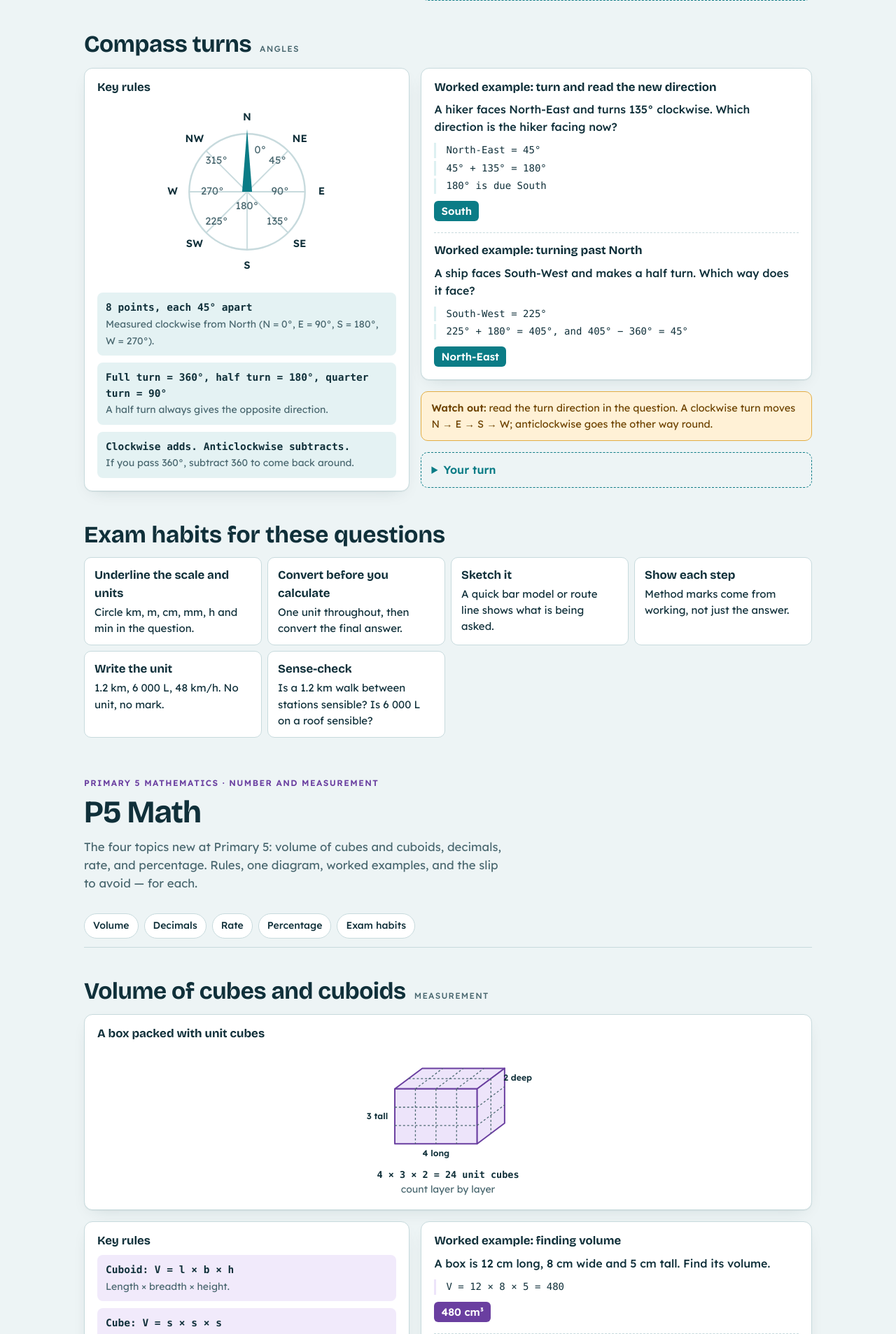
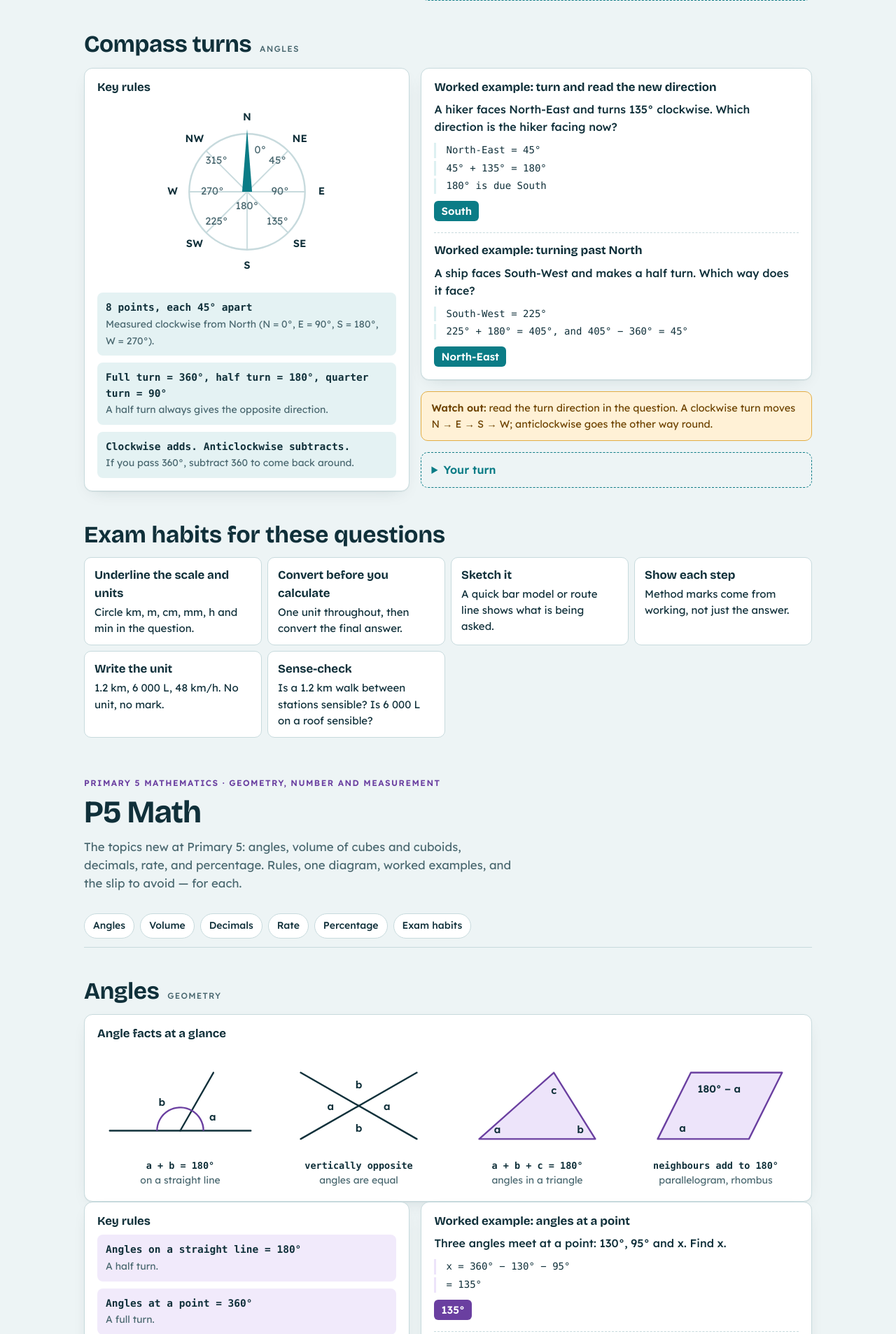
Before and after one commit to jicheng17/PSLE, a Flask app: page /math in a window 1280 px wide. Shown: the part 4093-5999 px from the top of the page at 70% size. Run offline with Flask 3, Linux system fonts and the light colour scheme.

Commit message:
Add Angles topic to P5 Math category

```diff
--- a/templates/math.html
+++ b/templates/math.html
@@ -117,6 +117,7 @@
   svg .shape { fill: var(--tint); stroke: var(--accent); stroke-width: 2; stroke-linejoin: round; }
   svg .dash { fill: none; stroke: var(--muted); stroke-width: 1.3; stroke-dasharray: 3 3; }
   svg .ray { fill: none; stroke: var(--ink); stroke-width: 2; stroke-linecap: round; }
+  svg .arc { fill: none; stroke: var(--accent); stroke-width: 2; }
   svg .lbl { font-weight: 600; }
   svg .mut { fill: var(--muted); font-size: 11px; }
   .fig-note { font-size: 13px; color: var(--muted); margin-top: 6px; }
@@ -198,7 +199,7 @@
     </a>
     <a class="cat-pill cat-p5" href="#p5-math">
       <span class="cat-tag">P5</span>
-      <span><span class="cat-label">P5 Math</span><span class="cat-sub">Volume, decimals, rate, percentage</span></span>
+      <span><span class="cat-label">P5 Math</span><span class="cat-sub">Angles, volume, decimals, rate, percentage</span></span>
     </a>
   </nav>
 
@@ -520,18 +521,115 @@
   <!-- ============ P5 MATH ============ -->
   <div id="p5-math" class="p5-scope" aria-labelledby="p5-math-h">
     <header style="margin-top:56px">
-      <p class="eyebrow">Primary 5 Mathematics · Number and measurement</p>
+      <p class="eyebrow">Primary 5 Mathematics · Geometry, number and measurement</p>
       <h1 id="p5-math-h" style="font-size:clamp(2rem,6vw,2.8rem)">P5 Math</h1>
-      <p class="lede">The four topics new at Primary 5: volume of cubes and cuboids, decimals, rate, and percentage. Rules, one diagram, worked examples, and the slip to avoid — for each.</p>
+      <p class="lede">The topics new at Primary 5: angles, volume of cubes and cuboids, decimals, rate, and percentage. Rules, one diagram, worked examples, and the slip to avoid — for each.</p>
     </header>
 
     <nav class="nav" aria-label="P5 topics">
+      <a href="#p5-angles">Angles</a>
       <a href="#p5-volume">Volume</a>
       <a href="#p5-decimals">Decimals</a>
       <a href="#p5-rate">Rate</a>
       <a href="#p5-percentage">Percentage</a>
       <a href="#p5-habits">Exam habits</a>
     </nav>
+
+    <!-- P5 ANGLES -->
+    <section class="sec" id="p5-angles" aria-labelledby="p5-angles-h">
+      <div class="sec-head"><h2 id="p5-angles-h">Angles</h2><span class="strand">Geometry</span></div>
+      <div class="panel">
+        <h3>Angle facts at a glance</h3>
+        <div class="figs">
+          <figure>
+            <svg viewBox="0 0 200 130" role="img" aria-label="A ray standing on a straight line makes two angles, a and b, that add up to 180 degrees.">
+              <line class="ray" x1="15" y1="100" x2="185" y2="100"/>
+              <line class="ray" x1="100" y1="100" x2="140" y2="30"/>
+              <path class="arc" d="M 128 100 A 28 28 0 0 0 113.9 75.7"/>
+              <path class="arc" d="M 72 100 A 28 28 0 0 1 113.9 75.7"/>
+              <text class="lbl" x="139" y="88" text-anchor="middle">a</text>
+              <text class="lbl" x="78" y="70" text-anchor="middle">b</text>
+            </svg>
+            <figcaption><b>a + b = 180°</b>on a straight line</figcaption>
+          </figure>
+          <figure>
+            <svg viewBox="0 0 200 130" role="img" aria-label="Two straight lines cross. Opposite angles marked a are equal, and opposite angles marked b are equal.">
+              <line class="ray" x1="30" y1="30" x2="170" y2="110"/>
+              <line class="ray" x1="30" y1="110" x2="170" y2="30"/>
+              <text class="lbl" x="66" y="75" text-anchor="middle">a</text>
+              <text class="lbl" x="134" y="75" text-anchor="middle">a</text>
+              <text class="lbl" x="100" y="49" text-anchor="middle">b</text>
+              <text class="lbl" x="100" y="101" text-anchor="middle">b</text>
+            </svg>
+            <figcaption><b>vertically opposite</b>angles are equal</figcaption>
+          </figure>
+          <figure>
+            <svg viewBox="0 0 200 130" role="img" aria-label="A triangle with interior angles a, b and c. They add up to 180 degrees.">
+              <polygon class="shape" points="30,110 170,110 120,30"/>
+              <text class="lbl" x="52" y="103" text-anchor="middle">a</text>
+              <text class="lbl" x="152" y="103" text-anchor="middle">b</text>
+              <text class="lbl" x="120" y="56" text-anchor="middle">c</text>
+            </svg>
+            <figcaption><b>a + b + c = 180°</b>angles in a triangle</figcaption>
+          </figure>
+          <figure>
+            <svg viewBox="0 0 200 130" role="img" aria-label="A parallelogram. One angle is a, and the angle next to it is 180 degrees minus a.">
+              <polygon class="shape" points="30,110 140,110 180,30 70,30"/>
+              <text class="lbl" x="60" y="101" text-anchor="middle">a</text>
+              <text class="lbl" x="104" y="54" text-anchor="middle">180° − a</text>
+            </svg>
+            <figcaption><b>neighbours add to 180°</b>parallelogram, rhombus</figcaption>
+          </figure>
+        </div>
+      </div>
+
+      <div class="cols">
+        <div class="panel">
+          <h3>Key rules</h3>
+          <ul class="rules">
+            <li><b>Angles on a straight line = 180°</b><span>A half turn.</span></li>
+            <li><b>Angles at a point = 360°</b><span>A full turn.</span></li>
+            <li><b>Vertically opposite angles are equal</b><span>Where two straight lines cross.</span></li>
+            <li><b>Angles in a triangle = 180°</b><span>Every triangle, any shape.</span></li>
+            <li><b>Isosceles: base angles equal. Equilateral: all 60°.</b><span>Mark the equal sides first, then the equal angles.</span></li>
+            <li><b>Parallelogram, rhombus: opposite angles equal; neighbours add to 180°</b><span>Learn these — questions won't remind you.</span></li>
+          </ul>
+        </div>
+        <div class="stack">
+          <div class="panel">
+            <h3>Worked example: angles at a point</h3>
+            <p class="q">Three angles meet at a point: 130°, 95° and x. Find x.</p>
+            <ul class="steps">
+              <li>x = 360° − 130° − 95°</li>
+              <li>= 135°</li>
+            </ul>
+            <span class="ans">135°</span>
+            <hr class="sep">
+            <h3>Worked example: isosceles triangle</h3>
+            <p class="q">An isosceles triangle has an apex angle of 52°. Find each base angle.</p>
+            <ul class="steps">
+              <li>Two base angles = 180° − 52° = 128°</li>
+              <li>One base angle = 128° ÷ 2 = 64°</li>
+            </ul>
+            <span class="ans">64°</span>
+            <hr class="sep">
+            <h3>Worked example: parallelogram</h3>
+            <p class="q">In parallelogram PQRS, angle P is 72°. Find angle Q.</p>
+            <ul class="steps">
+              <li>P and Q are neighbours (they share a side)</li>
+              <li>Q = 180° − 72° = 108°</li>
+            </ul>
+            <span class="ans">108°</span>
+          </div>
+          <div class="warn"><b>Watch out:</b> the question usually won't tell you a triangle is isosceles or a shape is a rhombus — you're expected to spot it from tick marks or the name given. Learn the shape properties by heart.</div>
+          <details class="try">
+            <summary>Your turn</summary>
+            <p>Angles a, 50° and 75° sit together on a straight line. Find a.</p>
+            <p class="reveal">a = 180° − 50° − 75° = 55°</p>
+          </details>
+        </div>
+      </div>
+    </section>
 
     <!-- P5 VOLUME -->
     <section class="sec" id="p5-volume" aria-labelledby="p5-volume-h">
@@ -741,8 +839,9 @@
 
     <!-- P5 HABITS -->
     <section class="checklist" id="p5-habits" aria-labelledby="p5-habits-h">
-      <h2 id="p5-habits-h" style="font-size:clamp(1.6rem,4.5vw,2.1rem)">Exam habits for P5 number topics</h2>
+      <h2 id="p5-habits-h" style="font-size:clamp(1.6rem,4.5vw,2.1rem)">Exam habits for P5 topics</h2>
       <ul>
+        <li><b>Mark the figure</b>For angles, write every angle you find straight onto the diagram, with the reason beside it.</li>
         <li><b>Name the whole</b>For percentage and rate questions, be sure what "the whole" or "one unit" refers to.</li>
         <li><b>Keep units consistent</b>cm³ to litres, minutes to hours — convert before you combine numbers.</li>
         <li><b>Line up decimal points</b>For addition and subtraction; for multiplication, count decimal places instead.</li>
```
